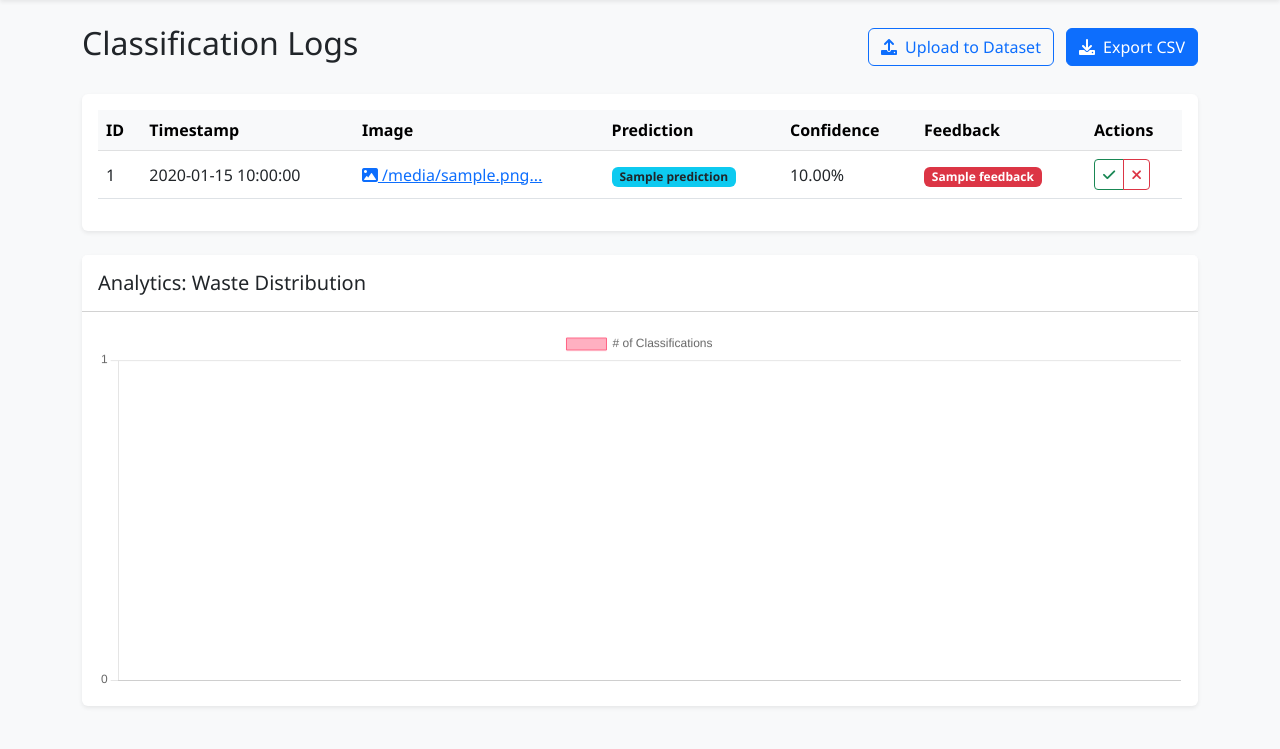
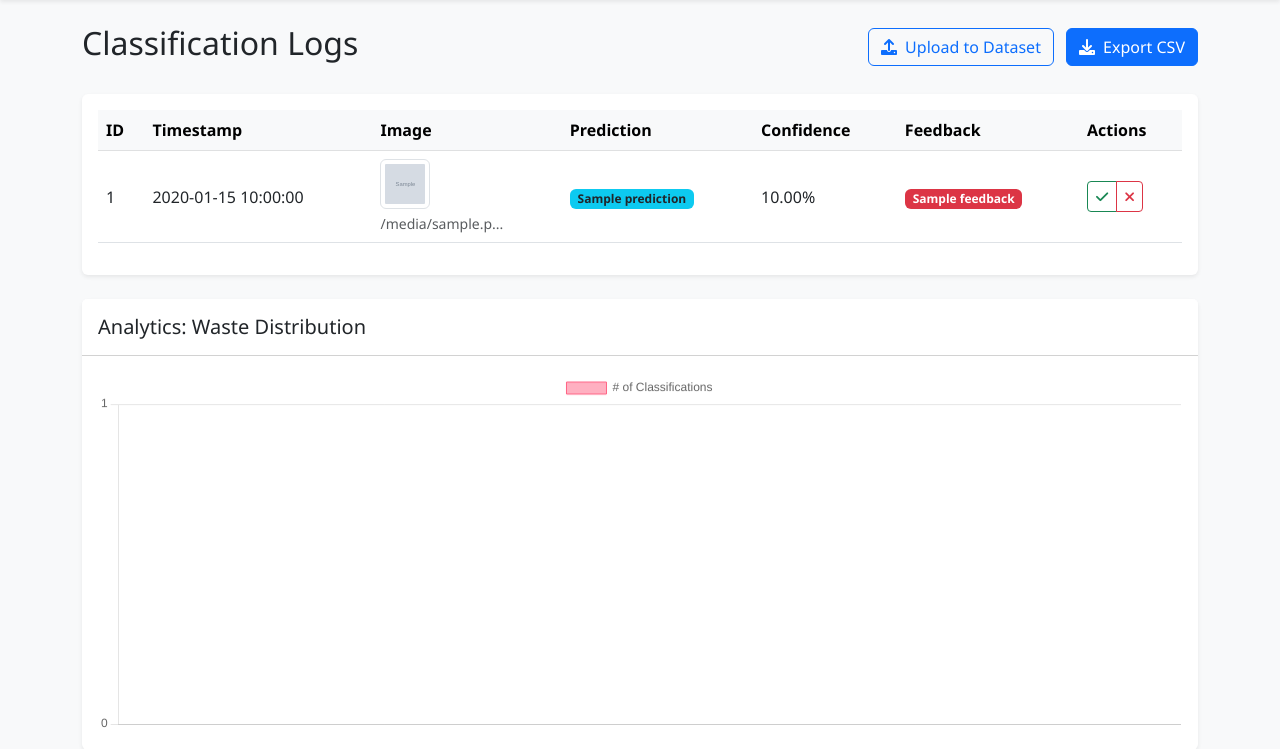
Before and after one commit to saad461/waste-clssification, a Flask app: template templates/admin_logs.html in a window 1280 px wide. Shown: the part 62-811 px from the top of the page. Run offline with Flask 3, Linux system fonts and the light colour scheme; the template is opened without the code that fills it: most values are stand-ins (such as "Sample title", 1, 10 or a date in 2020); grey boxes marked "Sample" are stand-in pictures; some libraries are stand-ins or nearby versions.

Commit message:
Fix IDE linter errors and improve Admin Logs UI
- Resolved JavaScript linter errors in `admin_logs.html` by moving Jinja2 variables into `application/json` script blocks.
- Resolved CSS linter errors in `classifier.html` by replacing inline Jinja2 interpolation with data attributes and JavaScript initialization.
- Fixed TensorFlow import warnings in `app.py` by using the standard `keras` import path.
- Enhanced the Admin Logs table to display actual image thumbnails instead of just icons, improving visual tracking for administrators.
- Verified all frontend changes via Playwright and confirmed they render correctly without regressions.

Co-authored-by: saad461 <76460749+saad461@users.noreply.github.com>

```diff
--- a/app.py
+++ b/app.py
@@ -12,7 +12,9 @@ import csv
 import io
 from flask import make_response
 from dotenv import load_dotenv
-from tensorflow.keras.applications.efficientnet import preprocess_input
+
+# Import preprocess_input from keras to satisfy IDE linters
+from keras.applications.efficientnet import preprocess_input
 
 # Load environment variables
 load_dotenv()
--- a/templates/admin_logs.html
+++ b/templates/admin_logs.html
@@ -61,8 +61,12 @@
                         <td>{{ log.id }}</td>
                         <td>{{ log.timestamp.strftime('%Y-%m-%d %H:%M:%S') }}</td>
                         <td>
-                            <a href="{{ url_for('static', filename='uploads/' + log.filename) }}" target="_blank">
-                                <i class="fas fa-image"></i> {{ log.filename[:20] }}...
+                            <a href="{{ url_for('static', filename='uploads/' + log.filename) }}" target="_blank" class="text-decoration-none">
+                                <img src="{{ url_for('static', filename='uploads/' + log.filename) }}"
+                                     alt="Log Image"
+                                     class="img-thumbnail"
+                                     style="width: 50px; height: 50px; object-fit: cover;">
+                                <div class="small text-muted mt-1">{{ log.filename[:15] }}...</div>
                             </a>
                         </td>
                         <td><span class="badge bg-info text-dark">{{ log.prediction }}</span></td>
@@ -110,9 +114,12 @@
 
 {% block scripts %}
 <script src="https://cdn.jsdelivr.net/npm/chart.js"></script>
+<script id="logs-data" type="application/json">{{ logs_json|tojson|safe }}</script>
+<script id="classes-data" type="application/json">{{ classes|tojson|safe }}</script>
 <script>
-    const logsData = {{ logs_json|tojson }};
-    const classes = {{ classes|tojson }};
+    (function() {
+        const logsData = JSON.parse(document.getElementById('logs-data').textContent);
+        const classes = JSON.parse(document.getElementById('classes-data').textContent);
 
         const counts = {};
     classes.forEach(c => counts[c] = 0);
@@ -156,5 +163,6 @@
                 }
             }
         });
+    })();
 </script>
 {% endblock %}
```
Also changed, not shown: templates/classifier.html (+10 -1 lines). Lines whose indentation alone changed are shown as unchanged.
